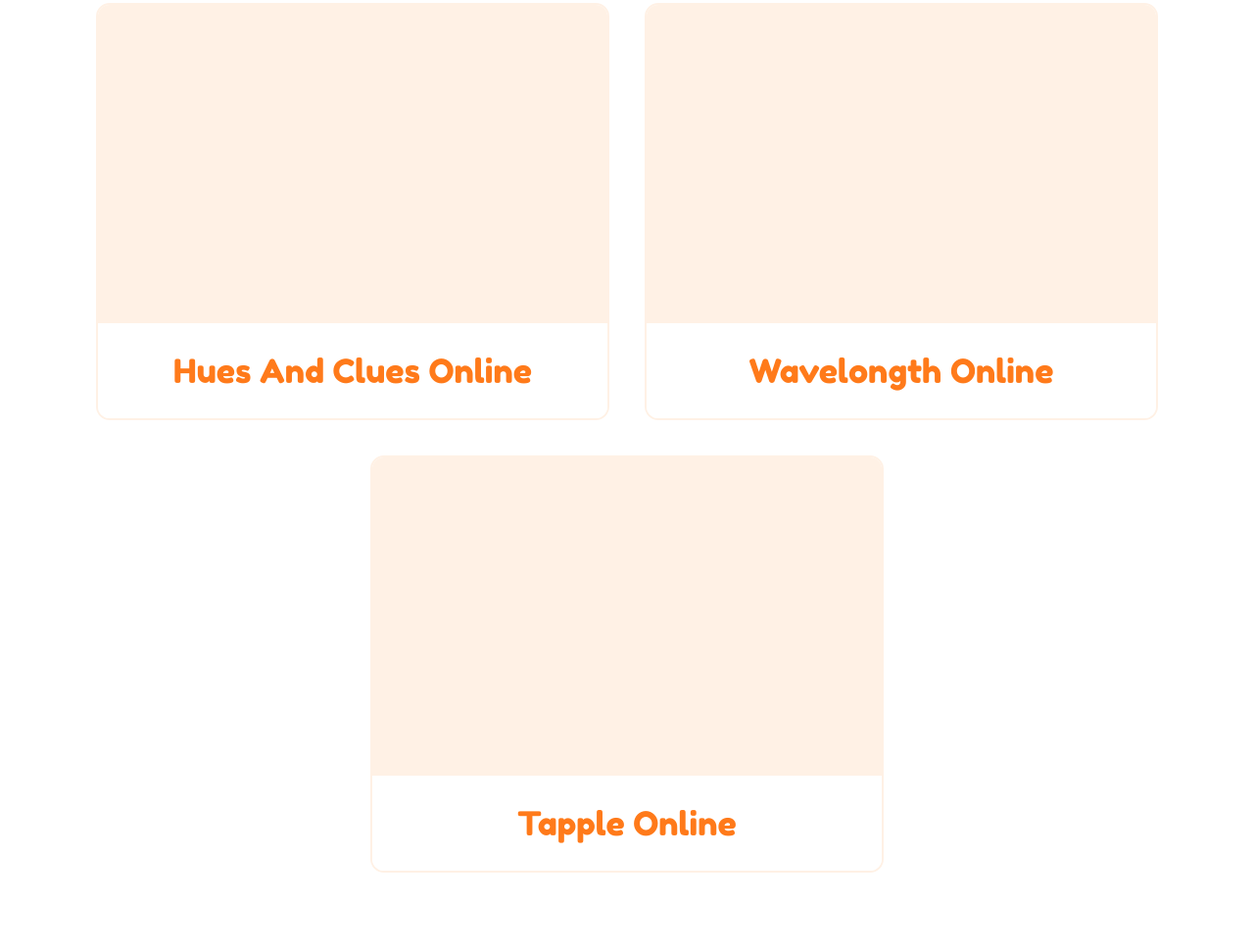
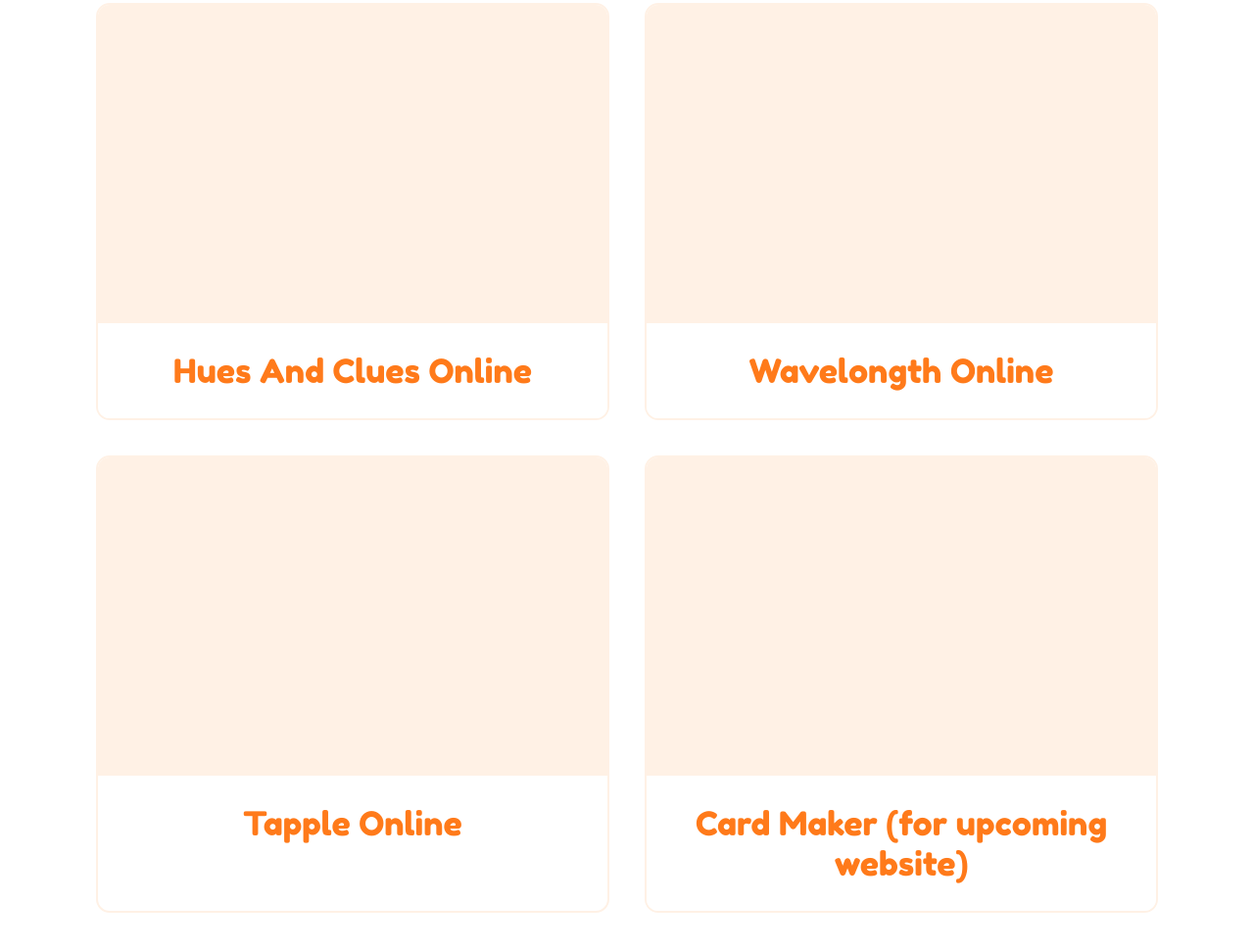
Before and after one commit to silks2/silks2.github.io, a plain HTML site: page index.html in a window 1280 px wide. Shown: the part 1065-2035 px from the top of the page at 98% size. Before the commit the page ends 1996 px from the top, so only its background shows below. Drawn offline with Linux system fonts and the light colour scheme.

Commit message:
Update index.html

```diff
--- a/index.html
+++ b/index.html
@@ -188,6 +188,15 @@
       <div class="title">Tapple Online</div>
     </a>
 
+  <a class="game-card" href="card-maker.html">
+      <div class="slides">
+        <div class="track">
+        </div>
+        <div class="dots"></div>
+      </div>
+      <div class="title">Card Maker (for upcoming website)</div>
+    </a>
+
 </div>
 
 <script>
```
